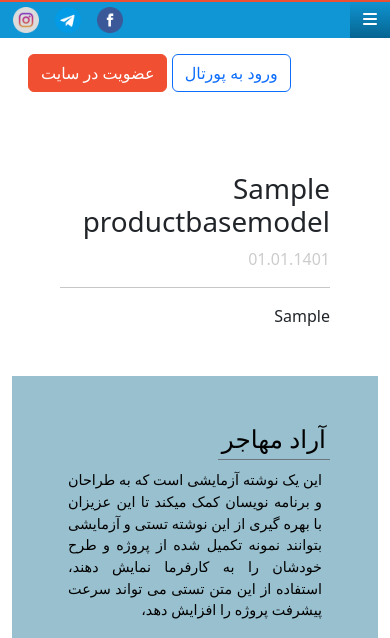
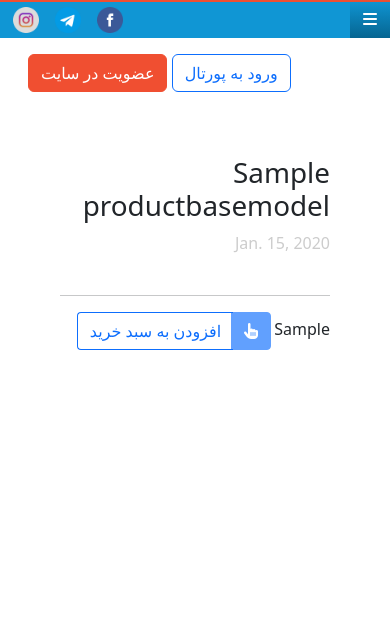
Before and after one commit to sayadlou/arad, a Django app: page /learning/post/sample/ in a window 390 px wide. Shown: the top 638 px of the page. Run offline with Django 3.2, Linux system fonts and the light colour scheme; tables that the repository leaves empty hold one stand-in row (values such as "Sample post"); parts of the project's set-up code (start-up, migrations or seed data) failed here and were passed over; some libraries are stand-ins or nearby versions; some web fonts are replaced.

Commit message:
add product form debug learning page responsive

```diff
--- a/apps/store/templates/store/event_slug.html
+++ b/apps/store/templates/store/event_slug.html
@@ -55,7 +55,7 @@
                             <form autocomplete="off" method="post" action="{% url 'store:cart' %}">
                                 {% csrf_token %}
                                 <input type="text" name="product" value="{{ event.pk }}" hidden>
-                                <input type="text" name="request_type" value="inc" hidden>
+                                <input type="text" name="request_type" value="add" hidden>
                                 <input type="number" name="quantity" value="1" hidden>
                                 <input type="submit" class="btn btn-primary" value="اضافه به سبد خرید">
                             </form>
--- a/apps/store/templates/store/learning_slug.html
+++ b/apps/store/templates/store/learning_slug.html
@@ -1,22 +1,75 @@
 {% extends "core/base.html" %}
+{% load jformat %}
 {% load i18n %}
 
 {% block content %}
-    <div id="page-top" class="wide">
     <!-- Single Service Item ////////// Just this Section is changed! -->
     {% if not is_user_owner %}
+        <!-- mobile View -->
+        <div id="page-top" class="wide d-block d-md-none">
+            <div class="post-item">
+
+                <div class="post-name">
+                    <h1> {{ object.title }}</h1>
+                    <strong class="post-date">{{ object.pub_date|jformat:'%Y/%m/%d' }}</strong>
+
+                </div>
+                <img class="img-fluid" src="{{ object.picture.url }}" alt="">
+
+                <hr>
+                {{ object.introduction | safe }}
+                <form class="btn-group buy" autocomplete="off" method="post" action="{% url 'store:cart' %}">
+                    {% csrf_token %}
+                    <input type="text" name="product" value="{{ object.pk }}" hidden>
+                    <input type="text" name="request_type" value="add" hidden>
+                    <input type="number" name="quantity" value="1" hidden>
+                    {#                            <input type="submit" class="btn btn-primary" value="اضافه به سبد خرید">#}
+                    <button type="button" class="btn btn-primary btn-icon" style="pointer-events: none;"
+                            disabled><i
+                            class="fas fa-hand-pointer"></i></button>
+                    <button type="submit" class="btn btn-outline-primary btn-text">افزودن به سبد خرید</button>
+                </form>
+            </div>
+        </div>
+
+        <div id="page-top" class="wide d-none d-md-block">
             <!-- Single Service Item ////////// Just this Section is changed! -->
             <div style="float: left ; padding: 1vw;">
                 <img class="img-fluid" style="max-width: 40vw" src="{{ object.picture.url }}" alt="">
             </div>
-            <div class="post-item mt-3">
+            <div class="post-item">
                 <div class="post-name">
                     <h1> {{ object.title }}</h1>
                     <strong class="post-date">01.01.1401</strong>
                 </div>
                 <hr>
-                {{ object.introduction |safe }}
+                {{ object.introduction | safe }}
+                <form class="btn-group buy" autocomplete="off" method="post" action="{% url 'store:cart' %}">
+                    {% csrf_token %}
+                    <input type="text" name="product" value="{{ object.pk }}" hidden>
+                    <input type="text" name="request_type" value="add" hidden>
+                    <input type="number" name="quantity" value="1" hidden>
+                    {#                            <input type="submit" class="btn btn-primary" value="اضافه به سبد خرید">#}
+                    <button type="button" class="btn btn-primary btn-icon" style="pointer-events: none;"
+                            disabled><i
+                            class="fas fa-hand-pointer"></i></button>
+                    <button type="submit" class="btn btn-outline-primary btn-text">افزودن به سبد خرید</button>
+                </form>
             </div>
+        </div>
+        <!-- Single Service Item ////////// Just this Section is changed! -->
+        {#            <div style="float: left ; padding: 1vw;">#}
+        {#                <img class="img-fluid" style="max-width: 40vw" src="{{ object.picture.url }}" alt="">#}
+        {#            </div>#}
+        {#            <div class="post-item mt-3">#}
+        {#                <div class="post-name">#}
+        {#                    <h1> {{ object.title }}</h1>#}
+        {#                    <strong class="post-date">01.01.1401</strong>#}
+        {#                </div>#}
+        {#                <hr>#}
+        {#                {{ object.introduction |safe }}#}
+        {#               #}
+        {#            </div>#}
 
     {% elif request_successful and is_user_owner %}
         <div class="post-item">
```
Also changed, not shown: apps/store/forms.py (+13 -1 lines), apps/store/templates/store/service_slug.html (+4 -4 lines). Lines whose indentation alone changed are shown as unchanged.
